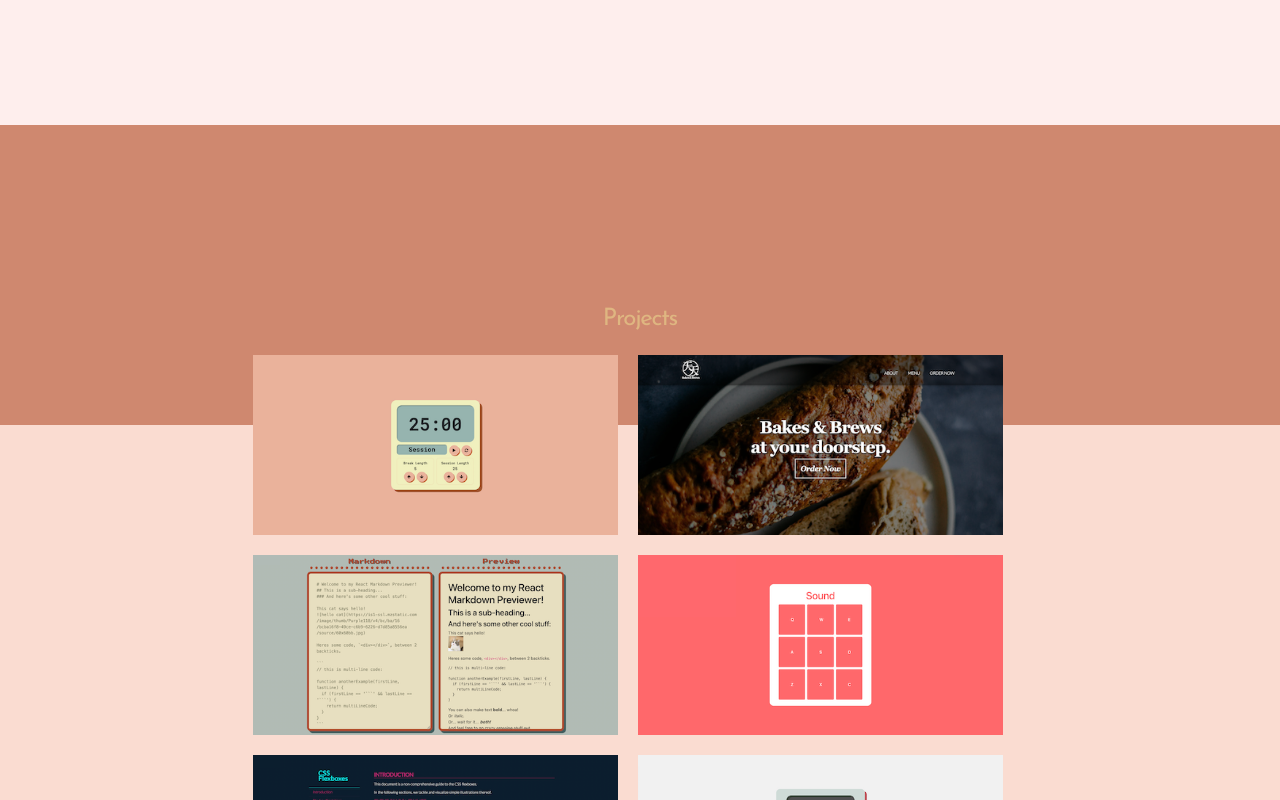
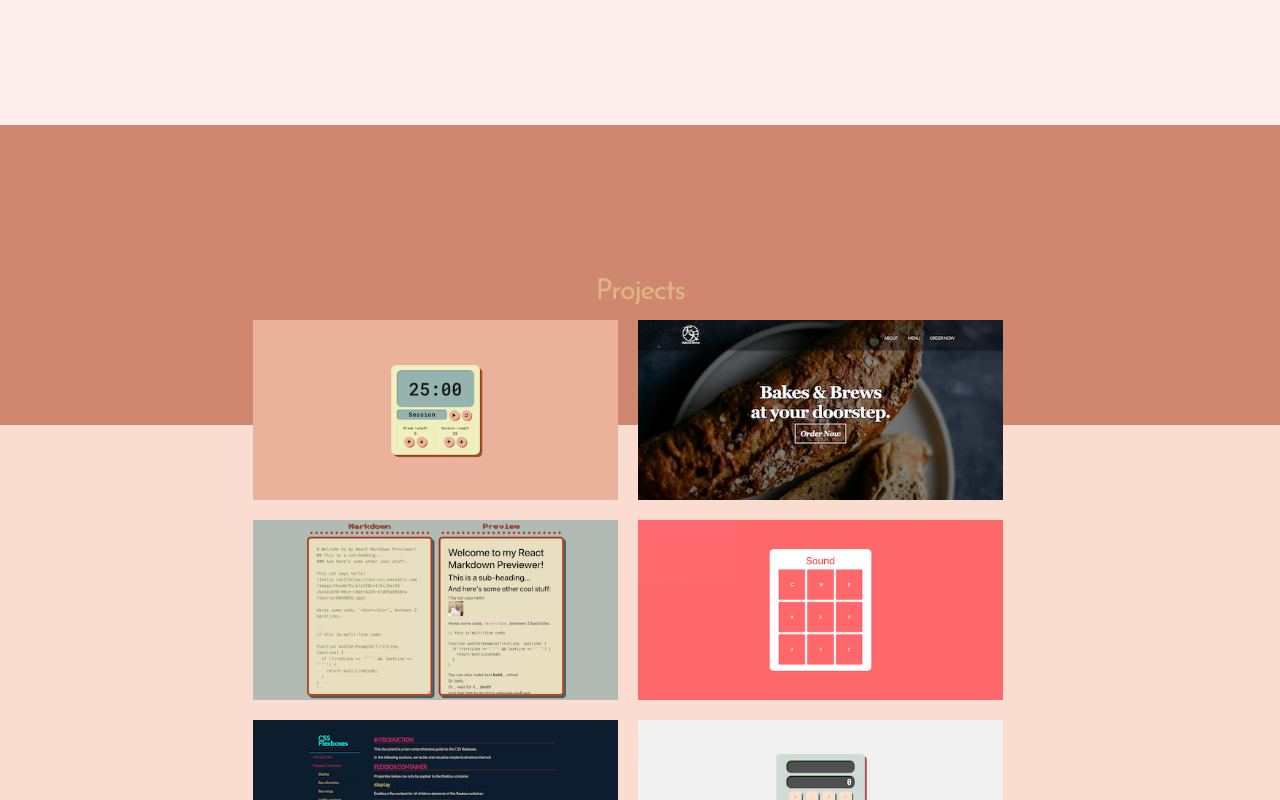
Before and after one commit to arcsbstn/arcsbstn.github.io, a React (Create React App) app: page / in a window 1280 px wide. Shown: the part 580-1380 px from the top of the page. Built offline with nearby package versions, Linux system fonts and the light colour scheme.

Commit message:
adjust placement/styling of h3

```diff
--- a/src/components/Projects.js
+++ b/src/components/Projects.js
@@ -11,11 +11,12 @@ export default function Projects() {
       style={{ color: theme.projectsAccent }}>
       <div className='Projects__wrapper'>
         <div className='Projects__primaryBg' style={{ backgroundColor: theme.projectsBg2 }}>
-          <div className='Projects__accentBg row justify-content-center' style={{ backgroundColor: theme.projectsBg1 }}>
-            <h3>Projects</h3>
+          <div className='Projects__accentBg' style={{ backgroundColor: theme.projectsBg1 }}>
           </div>
           <div className='General__wrapper'>
             <div className='Projects__contentWrapper container d-flex flex-wrap flex-row'>
+          <h3>Projects</h3>
+
               <div className='row w-100 justify-content-center'>
                 {projects.map((project, index) => {
                   return (
--- a/src/styles/Projects.scss
+++ b/src/styles/Projects.scss
@@ -5,21 +5,17 @@
 .Projects__accentBg {
   position: relative;
   height: 300px;
-
-  h3 {
-    font-size: 1.5em;
-    position: absolute;
-    top: 60%;
-    padding: 0;
-    margin: 0;
-    text-align: center;
-  }
 }
 
 .Projects__contentWrapper {
   position: relative;
-  top: -80px;
+  top: -150px;
   z-index: 3;
+
+  h3 {
+    font-size: 1.8em;
+    margin: 0 auto;
+  }
 
   .Projects__tile {
     height: 180px;
```
